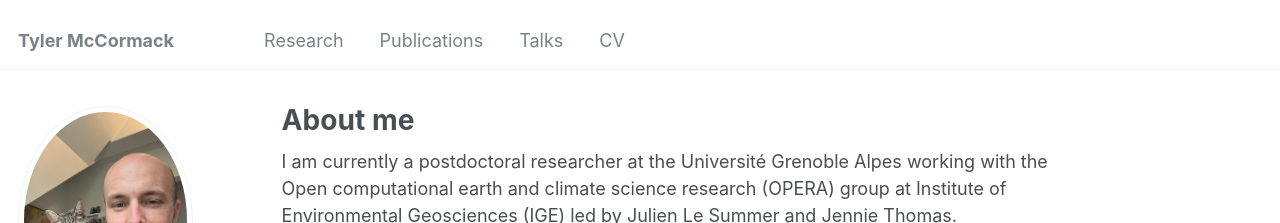
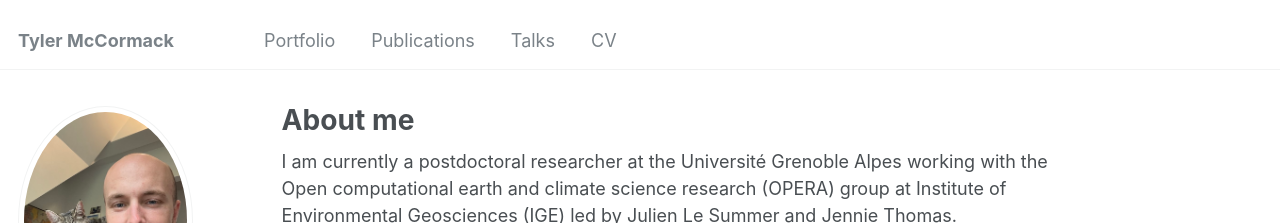
Before and after one commit to tylermccormack-research/tylermccormack-research.github.io, a Jekyll site: the page built from _pages/about.md, in a window 1280 px wide. Shown: the top 223 px of the page. Built offline with Jekyll 4.4.1, drawn with Linux system fonts in a browser that asks for light colours.

Commit message:
Update navigation.yml

```diff
--- a/_data/navigation.yml
+++ b/_data/navigation.yml
@@ -1,6 +1,6 @@
 # main links links
 main:
-  - title: "Research"
+  - title: "Portfolio"
     url: /portfolio/
 
   - title: "Publications"
```
